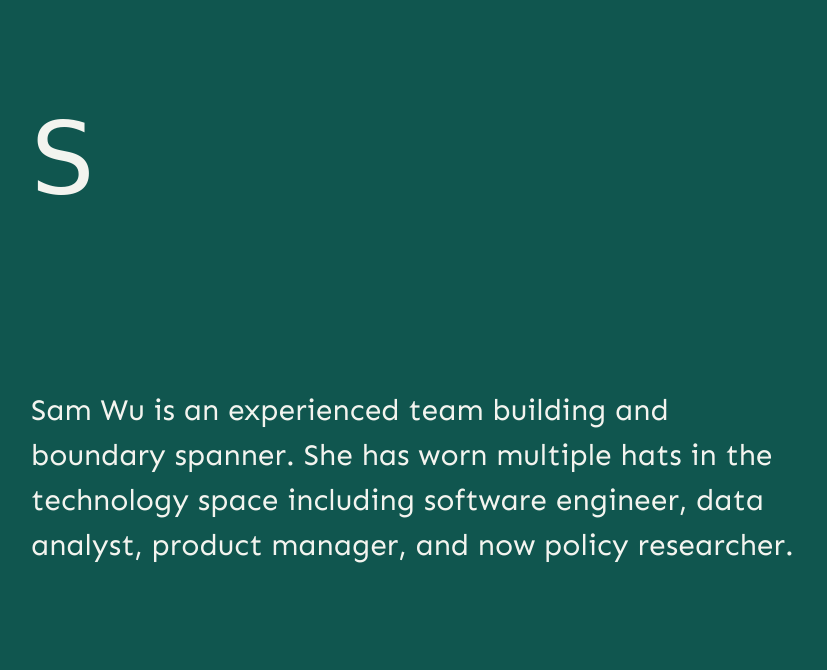
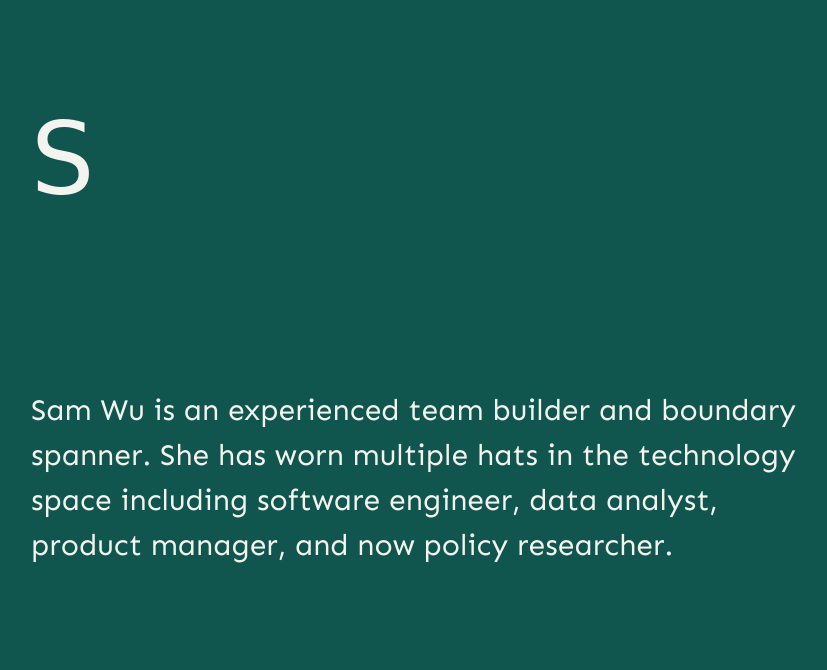
Before and after one commit to samwu8912/sam_wu, a plain HTML site: page index.html in a window 1280 px wide. Shown: the top 670 px of the page, without its empty margins (225-1052 px from the left). Drawn offline with nearby package versions, Linux system fonts and the light colour scheme; a web font is replaced by a local one.

Commit message:
Editing intro content

```diff
--- a/index.html
+++ b/index.html
@@ -20,7 +20,7 @@
     <main>
         <div class="container-fluid">
             <div class="row">
-                <p>Sam Wu is an experienced team building and boundary spanner. She has worn multiple hats in the technology space including software engineer, data analyst, product manager, and now policy researcher.</p>
+                <p>Sam Wu is an experienced team builder and boundary spanner. She has worn multiple hats in the technology space including software engineer, data analyst, product manager, and now policy researcher.</p>
             </div>
             <div class="row">
                 <p>Sam Wu summary statement goes here lorem ipsum.</p>
```
